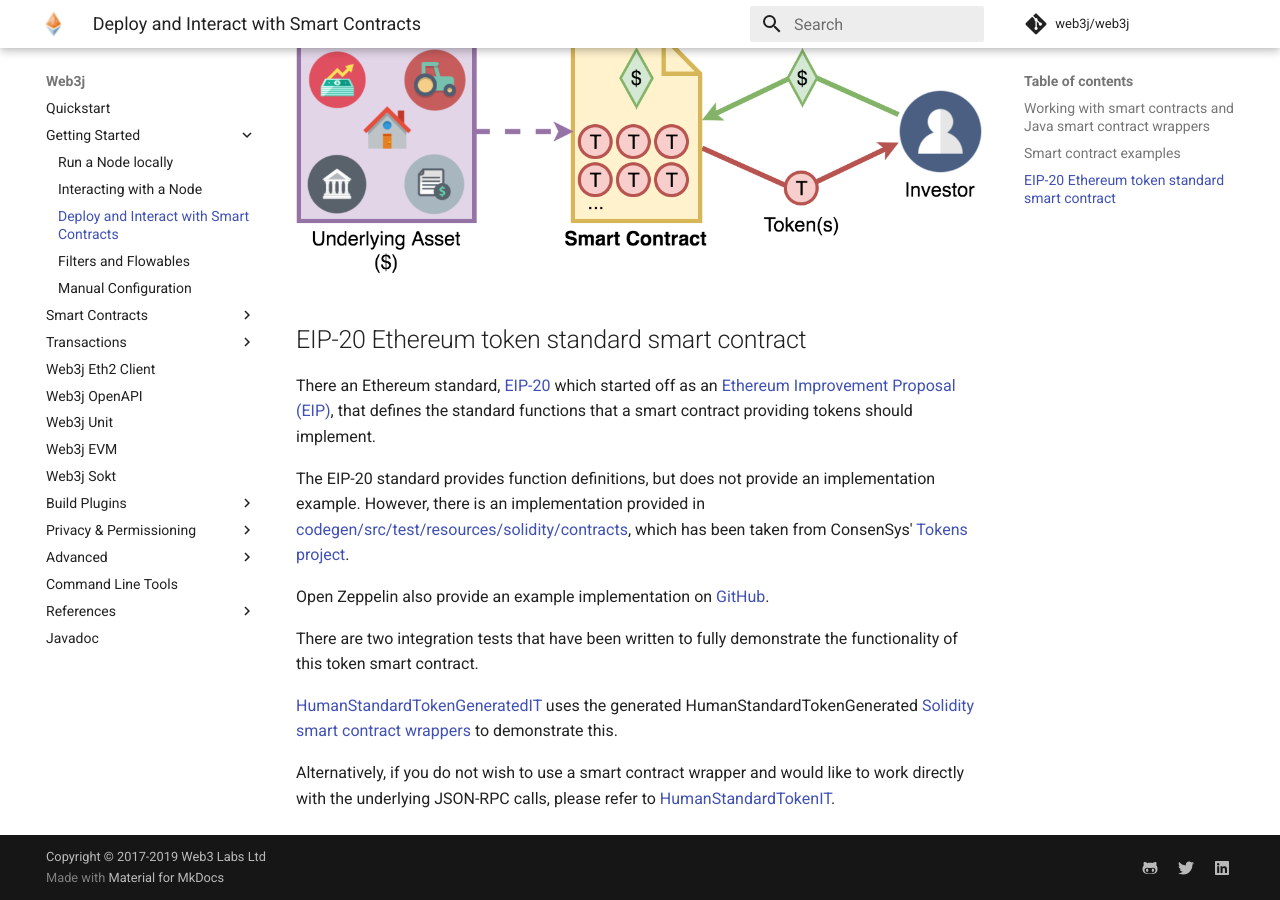
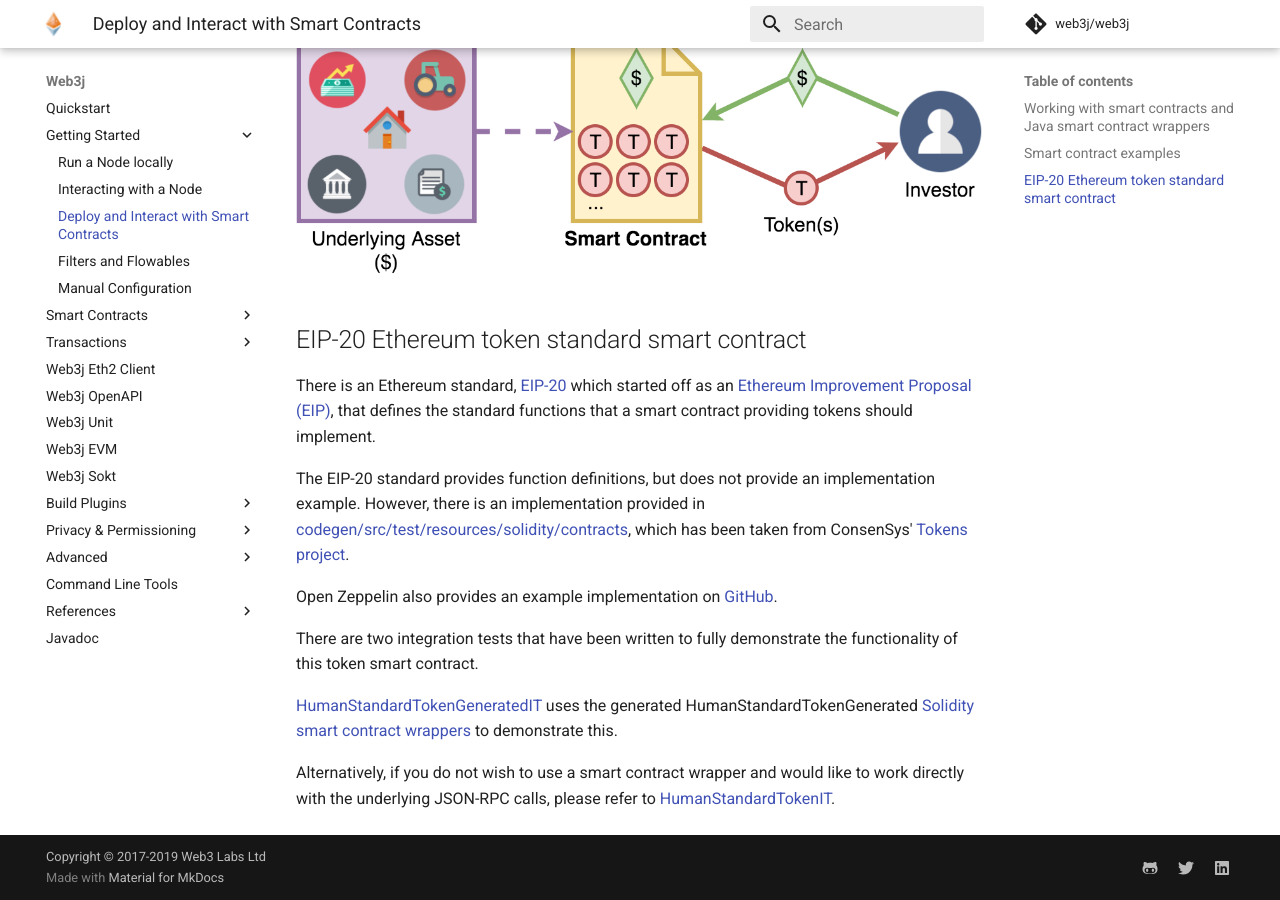
Before and after one commit to hyperledger/web3j-docs, an MkDocs documentation site: the page built from docs/getting_started/deploy_interact_smart_contracts.md, in a window 1280 px wide and 900 px high, scrolled down 1319 px. Built offline with MkDocs 1.6.1 and Material for MkDocs 9.7.7, drawn with Linux system fonts in a browser that asks for light colours; comment, search, counter and statistics services are not loaded; the version menu is left out.

Commit message:
Fix: typos
Fix: typos

```diff
--- a/docs/getting_started/deploy_interact_smart_contracts.md
+++ b/docs/getting_started/deploy_interact_smart_contracts.md
@@ -63,13 +63,13 @@ It also provides integration tests for demonstrating the deploying and working w
 EIP-20 Ethereum token standard smart contract
 ---------------------------------------------
 
-There an Ethereum standard, [EIP-20](https://eips.ethereum.org/EIPS/eip-20) which started off as an [Ethereum Improvement Proposal
+There is an Ethereum standard, [EIP-20](https://eips.ethereum.org/EIPS/eip-20) which started off as an [Ethereum Improvement Proposal
 (EIP)](https://github.com/ethereum/EIPs), that defines the standard functions that a smart contract providing tokens should implement.
 
 The EIP-20 standard provides function definitions, but does not provide an implementation example. However, there is an implementation provided in
 [codegen/src/test/resources/solidity/contracts](https://github.com/web3j/web3j/tree/master/codegen/src/test/resources/solidity/contracts), which has been taken from ConsenSys' [Tokens project](https://github.com/ConsenSys/Tokens).
 
-Open Zeppelin also provide an example implementation on [GitHub](https://github.com/OpenZeppelin/zeppelin-solidity/tree/master/contracts/token).
+Open Zeppelin also provides an example implementation on [GitHub](https://github.com/OpenZeppelin/zeppelin-solidity/tree/master/contracts/token).
 
 There are two integration tests that have been written to fully demonstrate the functionality of this token smart contract.
 
```
